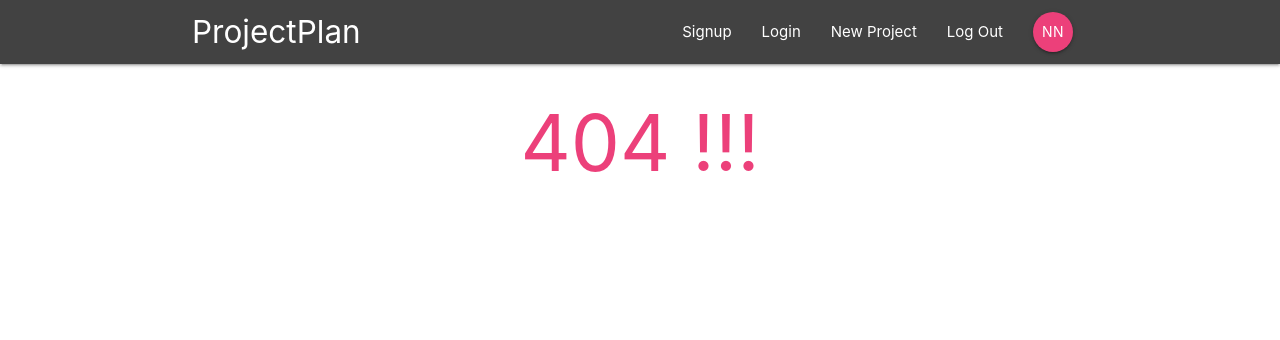
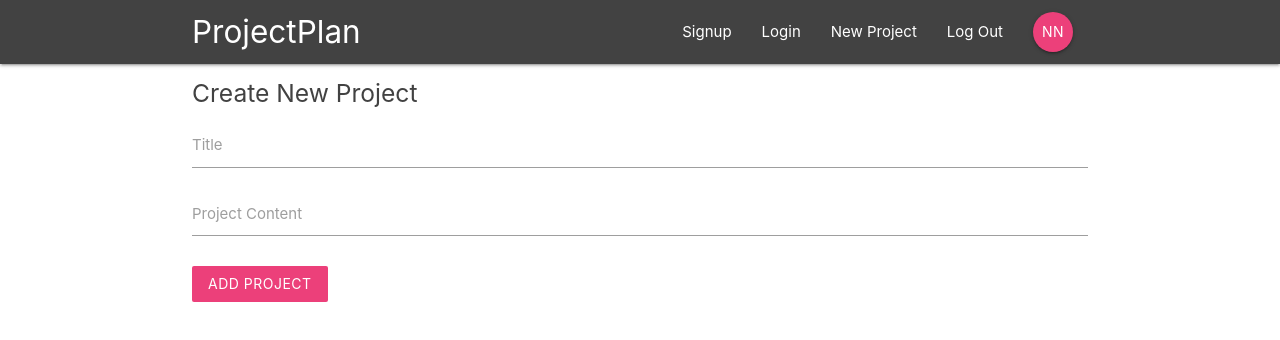
Before and after one commit to jakdev047/projectplan, a React (Create React App) app: page /create in a window 1280 px wide. Before the commit this address had no page. Shown: the top 340 px of the page. Built offline with nearby package versions, Linux system fonts and the light colour scheme.

Commit message:
to add create project form

```diff
--- a/src/App.js
+++ b/src/App.js
@@ -11,6 +11,7 @@ import Error from './components/Error/Error';
 import ProjectDetails from './components/projects/ProjectDetails';
 import SigneIn from './components/auth/SigneIn';
 import SigneUp from './components/auth/SignUp';
+import CreateProject from './components/projects/CreateProject';
 
 function App() {
   return (
@@ -22,6 +23,7 @@ function App() {
           <Route exact path='/projects/:id' component={ProjectDetails}/>
           <Route exact path='/signin' component={SigneIn}/>
           <Route exact path='/signup' component={SigneUp}/>
+          <Route exact path='/create' component={CreateProject}/>
           <Route path='*' component={Error}/>
         </Switch>
       </div>
--- a/src/components/projects/CreateProject.js
+++ b/src/components/projects/CreateProject.js
@@ -0,0 +1,46 @@
+import React,{useState} from 'react';
+const CreateProject = () => {
+  // title,content,email,password
+  const [title,setTitle] = useState('');
+  const [content,setContent] = useState('');
+  const onSubmitHandler = e => {
+    e.preventDefault();
+    // data capture
+    const newData = {title,content};
+    console.log(newData);
+    //reset form field
+    setTitle('');
+    setContent('');
+  }
+  return (
+    <div className="container">
+      <form className="white" onSubmit={onSubmitHandler}>
+        <h5 className="grey-text text-darken-3">
+          Create New Project
+        </h5>
+        <div className="input-field">
+          <label htmlFor="title">Title</label>
+          <input type="text" id="title" name="title"
+                  value={title}
+                  onChange={e=>setTitle(e.target.value)}
+          />
+        </div>
+        <div className="input-field">
+          <label htmlFor="content">Project Content</label>
+          <textarea className="materialize-textarea"
+                    name="content"
+                    id="content"
+                    value={content}
+                    onChange={e=>setContent(e.target.value)}
+          ></textarea>
+        </div>
+        <div className="input-field">
+          <button className="btn pink lighten-1 z-depth-0">
+            Add Project
+          </button>
+        </div>
+      </form>
+    </div>
+  );
+};
+export default CreateProject;
```
